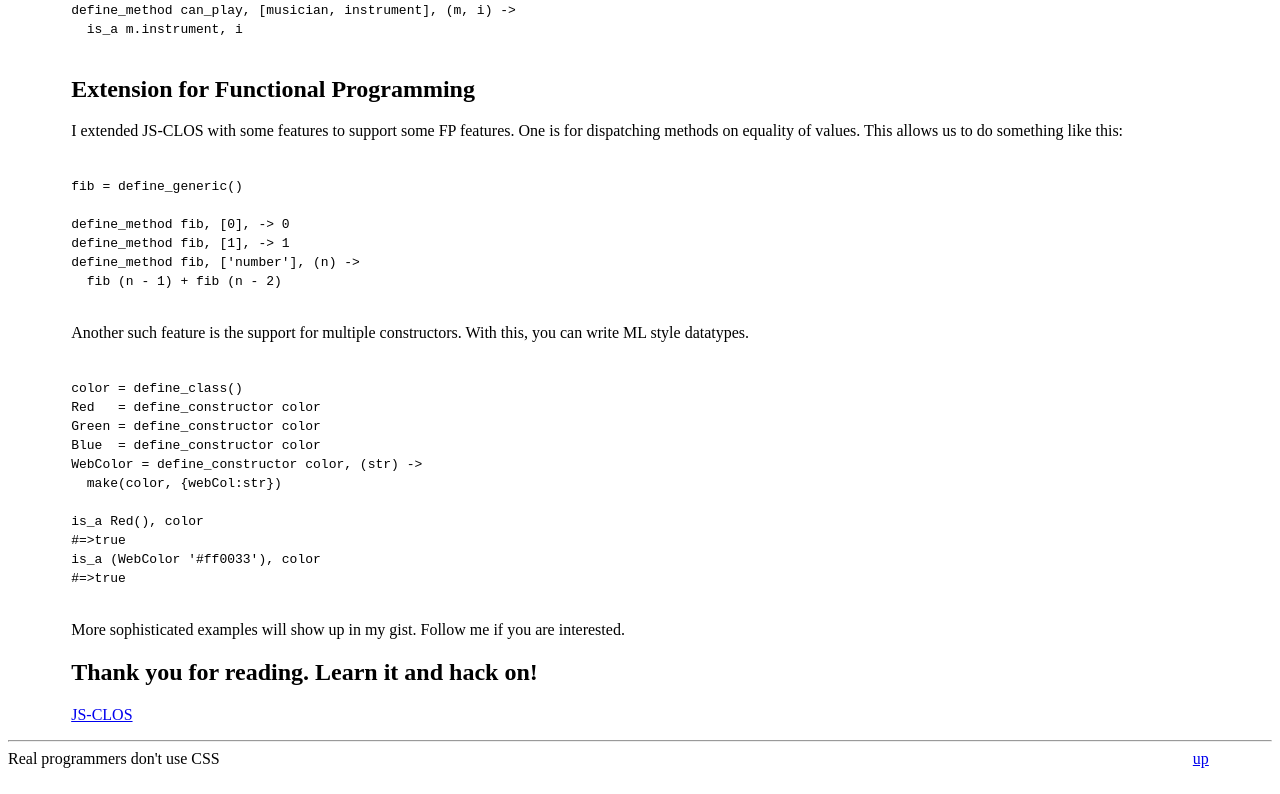
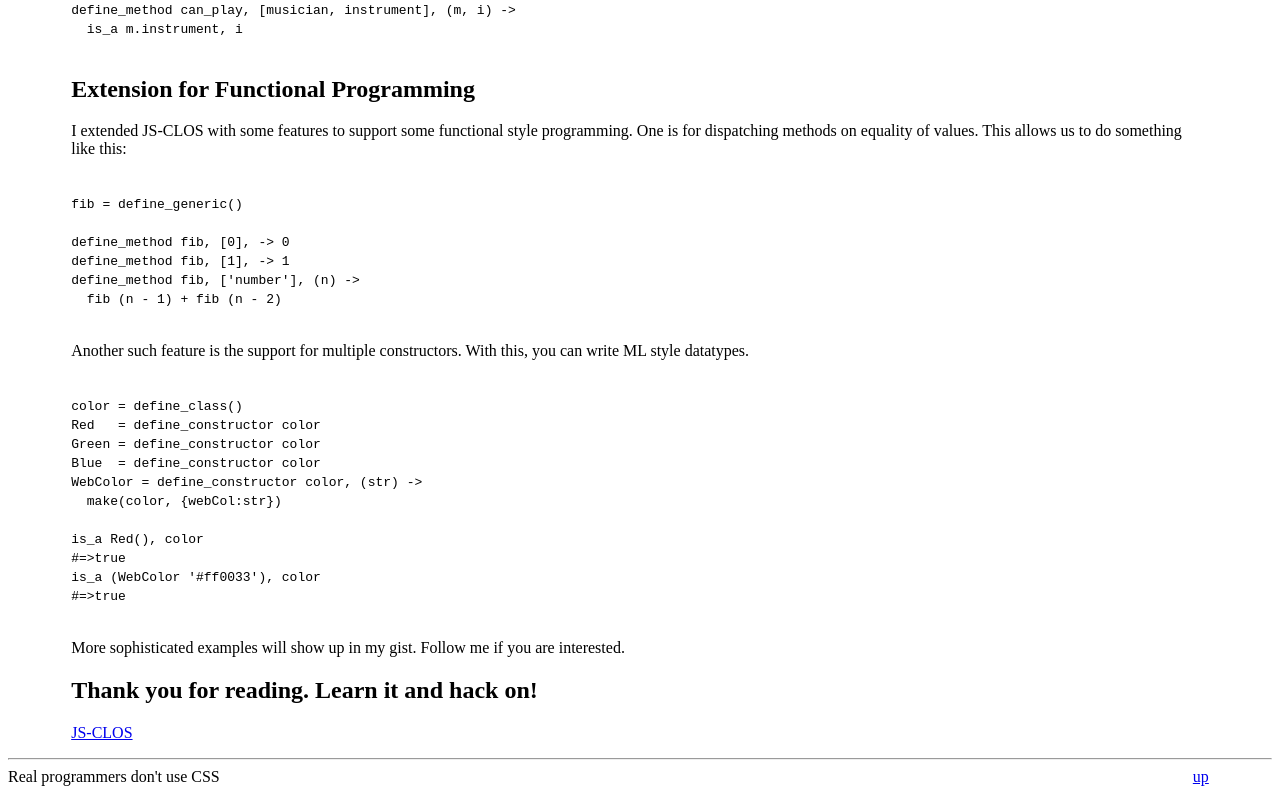
Before and after one commit to ympbyc/ympbyc.github.com, a plain HTML site: page JS-CLOS.html in a window 1280 px wide. Shown: the part 1545-2339 px from the top of the page. Drawn offline with Linux system fonts and the light colour scheme.

```diff
--- a/JS-CLOS.html
+++ b/JS-CLOS.html
@@ -88,7 +88,7 @@
       </code></pre>
 
       <h2>Extension for Functional Programming</h2>
-      <p>I extended JS-CLOS with some features to support some FP features.
+      <p>I extended JS-CLOS with some features to support some functional style programming.
          One is for dispatching methods on equality of values. This allows us to do something like this:</p>
       <pre><code>
 fib = define_generic()
```
